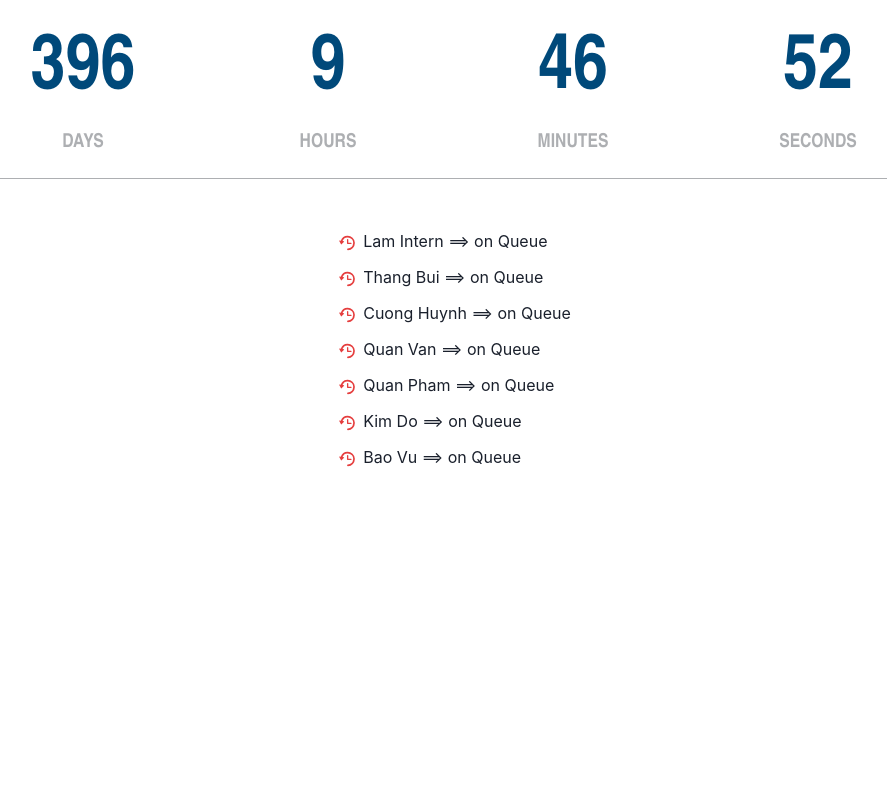
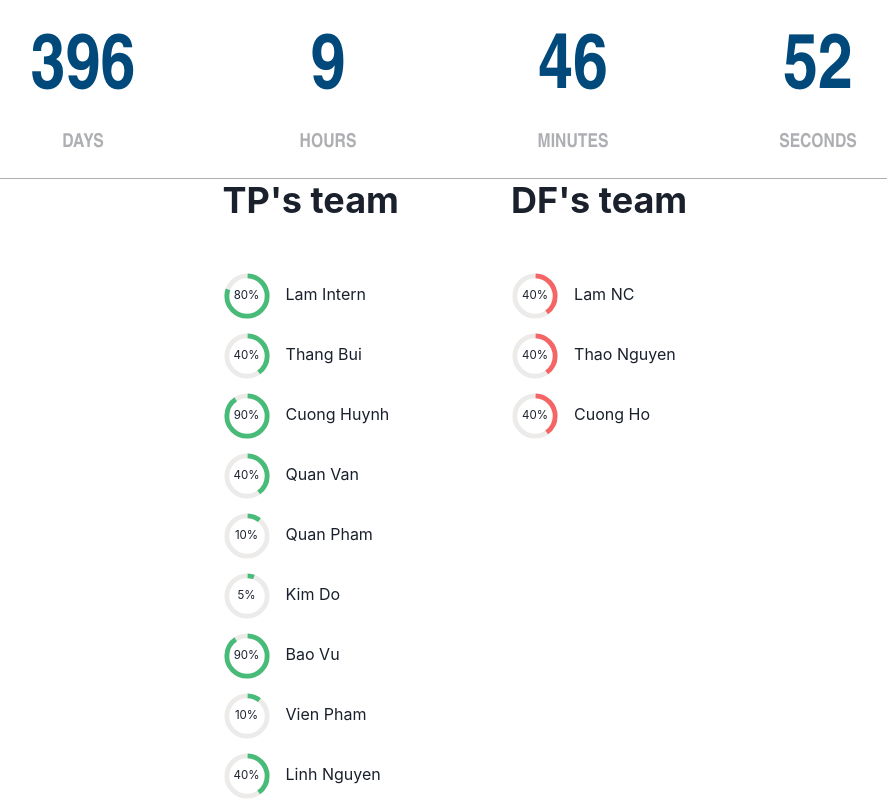
Before and after one commit to lamkn06/todos, a React (Create React App) app: page / in a window 1280 px wide. Shown: the part 382-1182 px from the top of the page, without its empty margins (185-1072 px from the left). Before the commit the page ends 851 px from the top, so only its background shows below. Built offline with nearby package versions, Linux system fonts and the light colour scheme.

Commit message:
style: group

```diff
--- a/src/pages/index.tsx
+++ b/src/pages/index.tsx
@@ -1,14 +1,17 @@
 import {
   Box,
+  CircularProgress,
+  CircularProgressLabel,
   Container,
+  Grid,
+  GridItem,
+  Heading,
   Img,
   List,
-  ListIcon,
   ListItem,
   Text,
   VStack,
 } from "@chakra-ui/react";
-import { RepeatClockIcon } from "@chakra-ui/icons";
 import Countdown from "react-countdown";
 
 const MainPage = () => {
@@ -89,36 +92,139 @@ const MainPage = () => {
             );
           }}
         />
+        <Grid templateColumns="repeat(5, 1fr)" gap={4}>
+          <GridItem colSpan={2}>
+            <Heading mb={4}>TP's team</Heading>
             <List spacing={3} marginTop={"50px"}>
               <ListItem>
-            <ListIcon as={RepeatClockIcon} color="red.500" />
-            Lam Intern {"==>"} on Queue
+                <CircularProgress
+                  value={80}
+                  color="green.400"
+                  marginRight={"15px"}
+                >
+                  <CircularProgressLabel>80%</CircularProgressLabel>
+                </CircularProgress>
+                Lam Intern
               </ListItem>
               <ListItem>
-            <ListIcon as={RepeatClockIcon} color="red.500" />
-            Thang Bui {"==>"} on Queue
+                <CircularProgress
+                  value={40}
+                  color="green.400"
+                  marginRight={"15px"}
+                >
+                  <CircularProgressLabel>40%</CircularProgressLabel>
+                </CircularProgress>
+                Thang Bui
               </ListItem>
               <ListItem>
-            <ListIcon as={RepeatClockIcon} color="red.500" />
-            Cuong Huynh {"==>"} on Queue
+                <CircularProgress
+                  value={90}
+                  color="green.400"
+                  marginRight={"15px"}
+                >
+                  <CircularProgressLabel>90%</CircularProgressLabel>
+                </CircularProgress>
+                Cuong Huynh
               </ListItem>
               <ListItem>
-            <ListIcon as={RepeatClockIcon} color="red.500" />
-            Quan Van {"==>"} on Queue
+                <CircularProgress
+                  value={40}
+                  color="green.400"
+                  marginRight={"15px"}
+                >
+                  <CircularProgressLabel>40%</CircularProgressLabel>
+                </CircularProgress>
+                Quan Van
               </ListItem>
               <ListItem>
-            <ListIcon as={RepeatClockIcon} color="red.500" />
-            Quan Pham {"==>"} on Queue
+                <CircularProgress
+                  value={10}
+                  color="green.400"
+                  marginRight={"15px"}
+                >
+                  <CircularProgressLabel>10%</CircularProgressLabel>
+                </CircularProgress>
+                Quan Pham
               </ListItem>
               <ListItem>
-            <ListIcon as={RepeatClockIcon} color="red.500" />
-            Kim Do {"==>"} on Queue
+                <CircularProgress
+                  value={5}
+                  color="green.400"
+                  marginRight={"15px"}
+                >
+                  <CircularProgressLabel>5%</CircularProgressLabel>
+                </CircularProgress>
+                Kim Do
               </ListItem>
               <ListItem>
-            <ListIcon as={RepeatClockIcon} color="red.500" />
-            Bao Vu {"==>"} on Queue
+                <CircularProgress
+                  value={90}
+                  color="green.400"
+                  marginRight={"15px"}
+                >
+                  <CircularProgressLabel>90%</CircularProgressLabel>
+                </CircularProgress>
+                Bao Vu
+              </ListItem>
+              <ListItem>
+                <CircularProgress
+                  value={10}
+                  color="green.400"
+                  marginRight={"15px"}
+                >
+                  <CircularProgressLabel>10%</CircularProgressLabel>
+                </CircularProgress>
+                Vien Pham
+              </ListItem>
+              <ListItem>
+                <CircularProgress
+                  value={40}
+                  color="green.400"
+                  marginRight={"15px"}
+                >
+                  <CircularProgressLabel>40%</CircularProgressLabel>
+                </CircularProgress>
+                Linh Nguyen
               </ListItem>
             </List>
+          </GridItem>
+          <GridItem colStart={4} colEnd={6} h="10">
+            <Heading mb={4}>DF's team</Heading>
+            <List spacing={3} marginTop={"50px"}>
+              <ListItem>
+                <CircularProgress
+                  value={40}
+                  color="red.400"
+                  marginRight={"15px"}
+                >
+                  <CircularProgressLabel>40%</CircularProgressLabel>
+                </CircularProgress>
+                Lam NC
+              </ListItem>
+
+              <ListItem>
+                <CircularProgress
+                  value={40}
+                  color="red.400"
+                  marginRight={"15px"}
+                >
+                  <CircularProgressLabel>40%</CircularProgressLabel>
+                </CircularProgress>
+                Thao Nguyen
+              </ListItem>
+              <ListItem>
+                <CircularProgress
+                  value={40}
+                  color="red.400"
+                  marginRight={"15px"}
+                >
+                  <CircularProgressLabel>40%</CircularProgressLabel>
+                </CircularProgress>
+                Cuong Ho
+              </ListItem>
+            </List>
+          </GridItem>
+        </Grid>
       </Container>
     </>
   );
```
Lines whose indentation alone changed are shown as unchanged.
